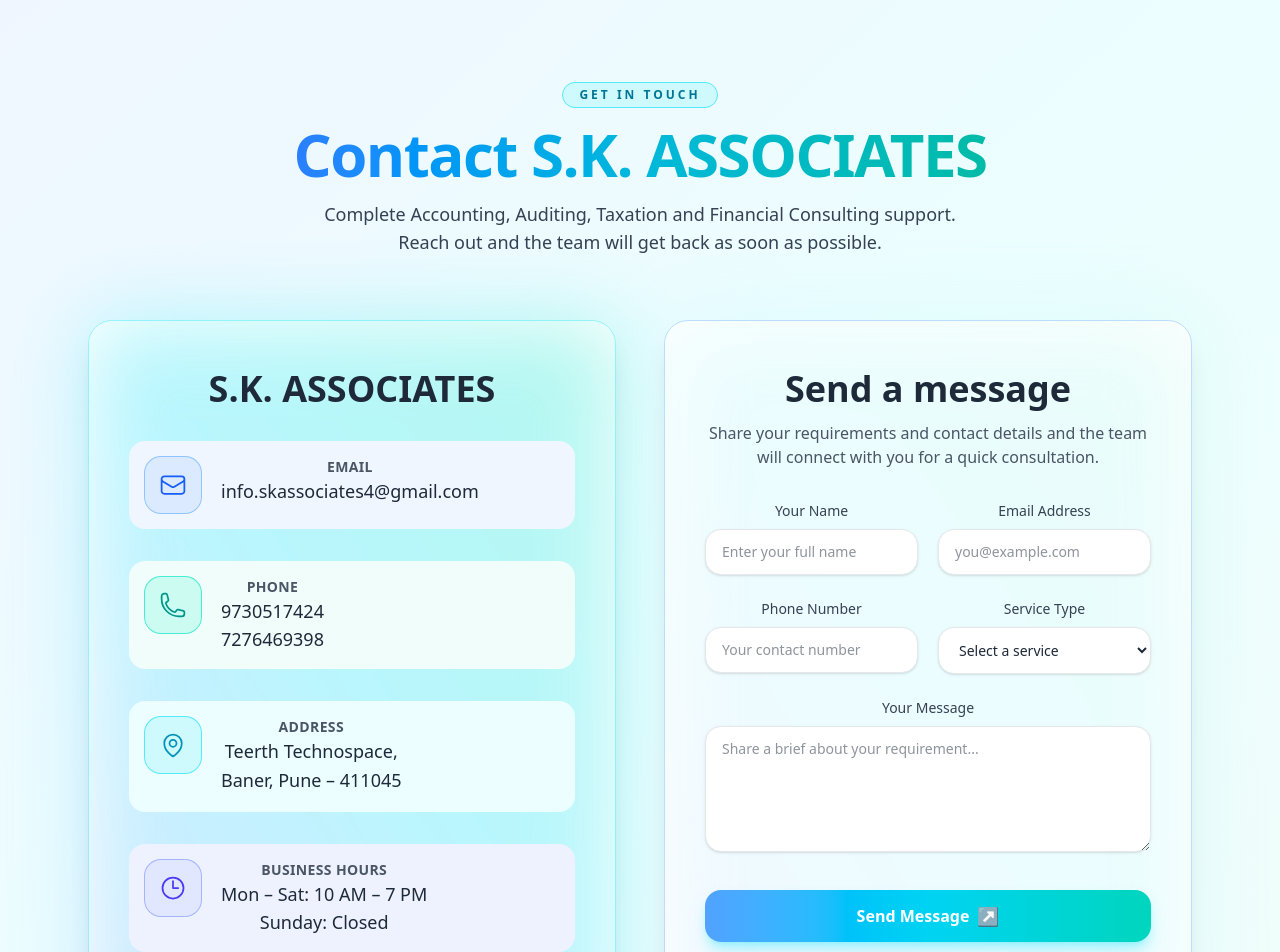
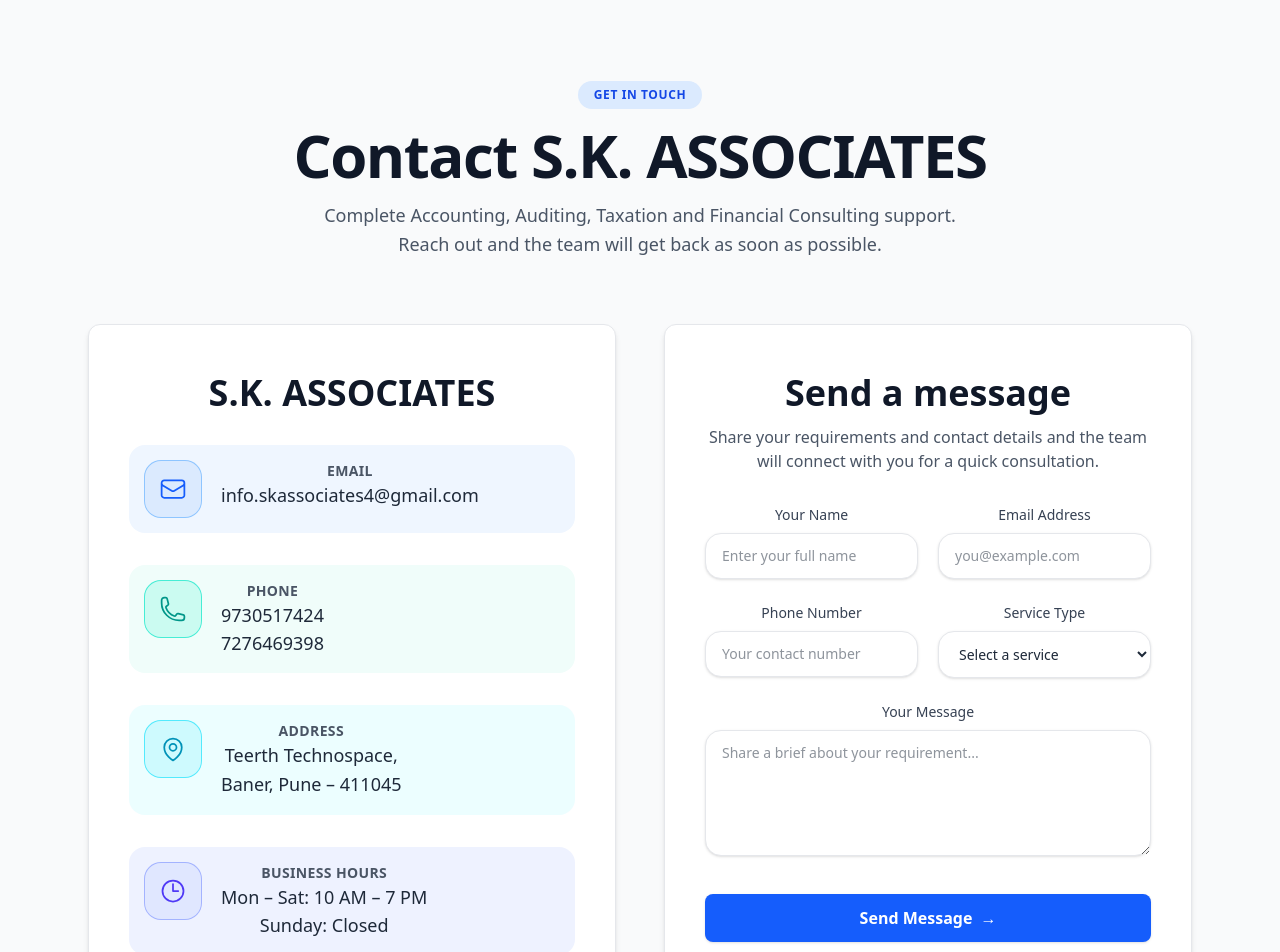
Before and after one commit to skpatil6201/Worker_Client, a React (Vite) app: page /contact in a window 1280 px wide. Shown: the part 80-1032 px from the top of the page. Built offline with nearby package versions, Linux system fonts and the light colour scheme.

Commit message:
style: simplify contact, features, and login pages

```diff
--- a/src/pages/Contact.tsx
+++ b/src/pages/Contact.tsx
@@ -29,28 +29,18 @@ export default function Contact() {
   }, []);
 
   return (
-    <div className="relative min-h-screen bg-gradient-to-br from-blue-50 via-cyan-50 to-teal-50 py-24 overflow-hidden">
-      {/* Background: gradients + grid */}
-      <div className="pointer-events-none absolute inset-0 -z-10">
-        <div className="absolute inset-0 bg-gradient-to-br from-blue-100/30 via-cyan-50 to-teal-100/30" />
-        <div className="absolute inset-0 bg-[radial-gradient(circle_at_top,_#dbeafe80_0,_transparent_55%),radial-gradient(circle_at_bottom,_#ccfbf180_0,_transparent_55%)]" />
-        <div className="absolute inset-0 bg-[linear-gradient(to_right,#e0f2fe55_1px,transparent_1px),linear-gradient(to_bottom,#e0f2fe55_1px,transparent_1px)] bg-[size:72px_72px] opacity-30" />
-        <div className="absolute -top-40 -left-40 h-80 w-80 rounded-full bg-blue-200/40 blur-3xl" />
-        <div className="absolute -bottom-40 -right-40 h-80 w-80 rounded-full bg-teal-200/40 blur-3xl" />
-      </div>
+    <div className="relative min-h-screen bg-gray-50 py-24 overflow-hidden">
 
       <div className="relative container mx-auto max-w-6xl px-6">
         {/* Header */}
         <div className="mb-16 text-center">
-          <span className="mb-4 inline-flex items-center gap-2 rounded-full border border-cyan-300 bg-cyan-100 px-4 py-1 text-xs font-semibold tracking-[0.25em] text-cyan-700 uppercase">
+          <span className="mb-4 inline-flex items-center gap-2 rounded-full bg-blue-100 px-4 py-1.5 text-xs font-semibold tracking-wider text-blue-700 uppercase">
             Get in touch
           </span>
-          <h1 className="mb-4 text-4xl sm:text-5xl lg:text-6xl font-extrabold tracking-tight">
-            <span className="bg-gradient-to-r from-blue-500 via-cyan-500 to-teal-500 bg-clip-text text-transparent">
-              Contact S.K. ASSOCIATES
-            </span>
+          <h1 className="mb-4 text-4xl sm:text-5xl lg:text-6xl font-bold tracking-tight text-gray-900">
+            Contact S.K. ASSOCIATES
           </h1>
-          <p className="mx-auto max-w-2xl text-base sm:text-lg text-gray-700">
+          <p className="mx-auto max-w-2xl text-base sm:text-lg text-gray-600 leading-relaxed">
             Complete Accounting, Auditing, Taxation and Financial Consulting support. Reach out and the team will get
             back as soon as possible.
           </p>
@@ -60,12 +50,9 @@ export default function Contact() {
           {/* Contact info card */}
           <div
             ref={leftRef}
-            className="relative rounded-3xl border border-cyan-200 bg-white/90 px-10 py-12 shadow-xl backdrop-blur-2xl transition-all duration-500"
+            className="relative rounded-xl border border-gray-200 bg-white px-10 py-12 shadow-md transition-all duration-500"
           >
-            {/* Glow border */}
-            <div className="pointer-events-none absolute inset-0 -z-10 rounded-3xl bg-gradient-to-tr from-blue-300 via-cyan-300 to-teal-300 opacity-40 blur-2xl" />
-
-            <h2 className="mb-8 text-3xl sm:text-4xl font-bold text-gray-800">
+            <h2 className="mb-8 text-3xl sm:text-4xl font-bold text-gray-900">
               S.K. ASSOCIATES
             </h2>
 
@@ -141,15 +128,12 @@ export default function Contact() {
           {/* Form card */}
           <div
             ref={rightRef}
-            className="relative rounded-3xl border border-blue-200 bg-white/90 px-10 py-12 shadow-xl backdrop-blur-2xl transition-all duration-500"
+            className="relative rounded-xl border border-gray-200 bg-white px-10 py-12 shadow-md transition-all duration-500"
           >
-            {/* Accent gradient */}
-            <div className="pointer-events-none absolute inset-0 -z-10 rounded-3xl bg-gradient-to-tr from-blue-200/40 via-cyan-200/40 to-teal-200/40 opacity-50 blur-2xl" />
-
-            <h2 className="mb-3 text-3xl sm:text-4xl font-bold text-gray-800">
+            <h2 className="mb-3 text-3xl sm:text-4xl font-bold text-gray-900">
               Send a message
             </h2>
-            <p className="mb-8 text-sm sm:text-base text-gray-600">
+            <p className="mb-8 text-base text-gray-600">
               Share your requirements and contact details and the team will connect with you for a quick consultation.
             </p>
 
@@ -221,11 +205,11 @@ export default function Contact() {
 
               <button
                 type="submit"
-                className="group mt-2 inline-flex w-full items-center justify-center gap-2 rounded-2xl bg-gradient-to-r from-blue-400 via-cyan-400 to-teal-400 px-6 py-3 text-base font-semibold text-white shadow-lg shadow-cyan-300/50 transition hover:-translate-y-0.5 hover:shadow-xl"
+                className="group mt-2 inline-flex w-full items-center justify-center gap-2 rounded-lg bg-blue-600 px-6 py-3 text-base font-semibold text-white shadow-sm transition hover:bg-blue-700 hover:-translate-y-0.5"
               >
                 Send Message
-                <span className="text-lg transition-transform group-hover:translate-x-1">
-                  ↗
+                <span className="transition-transform group-hover:translate-x-1">
+                  →
                 </span>
               </button>
             </form>
--- a/src/pages/Features.tsx
+++ b/src/pages/Features.tsx
@@ -58,15 +58,13 @@ export default function Features() {
       <div className="relative container mx-auto max-w-7xl px-6">
         {/* Heading */}
         <div className="mb-16 text-center">
-          <span className="mb-4 inline-flex items-center gap-2 rounded-full border border-cyan-300 bg-cyan-100 px-4 py-1 text-xs font-semibold tracking-[0.25em] text-cyan-700 uppercase">
+          <span className="mb-4 inline-flex items-center gap-2 rounded-full bg-blue-100 px-4 py-1.5 text-xs font-semibold tracking-wider text-blue-700 uppercase">
             Services
           </span>
-          <h1 className="mb-4 text-4xl sm:text-5xl lg:text-6xl font-extrabold tracking-tight">
-            <span className="bg-gradient-to-r from-blue-500 via-cyan-500 to-teal-500 bg-clip-text text-transparent">
-              Our Financial Expertise
-            </span>
+          <h1 className="mb-4 text-4xl sm:text-5xl lg:text-6xl font-bold tracking-tight text-gray-900">
+            Our Financial Expertise
           </h1>
-          <p className="mx-auto max-w-2xl text-base sm:text-lg text-gray-700">
+          <p className="mx-auto max-w-2xl text-base sm:text-lg text-gray-600 leading-relaxed">
             End‑to‑end accounting, auditing, taxation and consulting support designed to keep your business compliant,
             profitable and future‑ready.
           </p>
@@ -79,47 +77,34 @@ export default function Features() {
               key={index}
               className="group relative rounded-3xl p-[1px] transition-transform duration-500 hover:-translate-y-2 hover:scale-[1.02]"
             >
-              {/* Outer animated gradient border */}
-              <div
-                className={`absolute inset-0 rounded-3xl bg-gradient-to-tr ${service.color} opacity-40 blur-xl group-hover:opacity-60 group-hover:blur-2xl transition-all duration-500`}
-              />
-
               {/* Glass card */}
-              <div className="relative flex h-full flex-col rounded-3xl bg-white/90 px-8 py-9 shadow-xl backdrop-blur-2xl border border-cyan-200">
+              <div className="relative flex h-full flex-col rounded-xl bg-white px-8 py-8 shadow-md border border-gray-200 group-hover:shadow-xl transition-all duration-300">
                 {/* Top row: icon + title */}
-                <div className="mb-6 flex items-center justify-between gap-4">
-                  <div className="flex items-center gap-4">
-                    <div
-                      className={`flex h-12 w-12 items-center justify-center rounded-2xl bg-gradient-to-tr ${service.color} text-2xl shadow-lg shadow-black/40 group-hover:scale-110 group-hover:rotate-3 transition-all duration-500`}
-                    >
-                      {service.icon}
-                    </div>
-                    <h3 className="text-2xl sm:text-3xl font-bold text-gray-800">
-                      {service.title}
-                    </h3>
+                <div className="mb-6 flex items-center gap-4">
+                  <div
+                    className={`flex h-14 w-14 items-center justify-center rounded-xl bg-gradient-to-br ${service.color} text-2xl shadow-sm group-hover:scale-105 transition-all duration-300`}
+                  >
+                    {service.icon}
                   </div>
-                  <span className="hidden text-xs font-medium text-gray-500 sm:inline-flex">
-                    {index + 1 < 10 ? `0${index + 1}` : index + 1}
-                  </span>
+                  <h3 className="text-2xl font-bold text-gray-900">
+                    {service.title}
+                  </h3>
                 </div>
 
                 {/* Bullet list */}
-                <ul className="space-y-3 text-sm sm:text-base text-gray-700">
+                <ul className="space-y-3 text-base text-gray-600">
                   {service.items.map((item, i) => (
                     <li
                       key={i}
-                      className="flex items-start gap-3 transition-colors duration-300 group-hover:text-gray-900"
+                      className="flex items-start gap-3"
                     >
-                      <span className="mt-1 inline-flex h-5 w-5 items-center justify-center rounded-full bg-cyan-100 text-[11px] font-bold text-cyan-600 ring-1 ring-cyan-300 group-hover:bg-cyan-400 group-hover:text-white">
-                        ✓
-                      </span>
+                      <svg className="mt-0.5 h-5 w-5 text-green-500 flex-shrink-0" fill="currentColor" viewBox="0 0 20 20">
+                        <path fillRule="evenodd" d="M10 18a8 8 0 100-16 8 8 0 000 16zm3.707-9.293a1 1 0 00-1.414-1.414L9 10.586 7.707 9.293a1 1 0 00-1.414 1.414l2 2a1 1 0 001.414 0l4-4z" clipRule="evenodd"/>
+                      </svg>
                       <span>{item}</span>
                     </li>
                   ))}
                 </ul>
-
-                {/* Bottom accent line */}
-                <div className="mt-6 h-px w-full bg-gradient-to-r from-transparent via-cyan-300 to-transparent group-hover:from-cyan-400 group-hover:to-cyan-300" />
               </div>
             </div>
           ))}
```
Also changed, not shown: src/pages/Login.tsx (+13 -26 lines).
